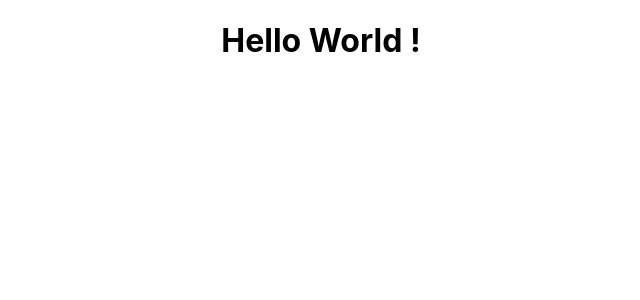
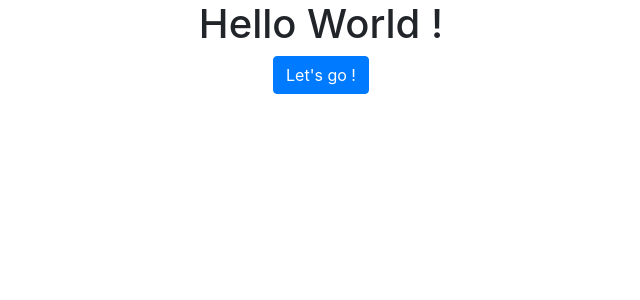
Before and after one commit to BenPrt/covid-19-generator, a React (Create React App) app: page / in a window 1280 px wide. Shown: the top 300 px of the page, without its empty margins (319-959 px from the left). Built offline with nearby package versions, Linux system fonts and the light colour scheme.

Commit message:
Set-up done

```diff
--- a/public/index.html
+++ b/public/index.html
@@ -7,7 +7,7 @@
     <meta name="theme-color" content="#000000" />
     <meta
       name="description"
-      content="Un générateur d'attestation de déplacement dérogatoire user-friendly"
+      content="An empty React-Redux Application"
     />
     <link rel="apple-touch-icon" href="%PUBLIC_URL%/logo192.png" />
     <!--
@@ -24,7 +24,7 @@
       work correctly both with client-side routing and a non-root public URL.
       Learn how to configure a non-root public URL by running `npm run build`.
     -->
-    <title>Covid-19 generator</title>
+    <title>React-Redux App</title>
   </head>
   <body>
     <noscript>You need to enable JavaScript to run this app.</noscript>
--- a/src/components/App/App.js
+++ b/src/components/App/App.js
@@ -1,11 +1,14 @@
 import React from 'react';
 
-import './App.css';
+import Button from 'react-bootstrap/Button';
+
+import './App.scss';
 
 function App() {
   return (
     <div className="App">
       <h1>Hello World !</h1>
+      <Button variant="primary">Let's go !</Button>
     </div>
   );
 }
--- a/src/index.js
+++ b/src/index.js
@@ -8,7 +8,7 @@ import * as serviceWorker from './serviceWorker';
 import Reducers from 'redux/reducers';
 import App from './components/App/App';
 
-import './index.css';
+import './index.scss';
 
 const composeEnhancers = window.__REDUX_DEVTOOLS_EXTENSION_COMPOSE__ || compose;
 const store = createStore(Reducers, composeEnhancers(applyMiddleware(thunk)));
--- a/src/index.css
+++ b/src/index.scss
@@ -1,3 +1,5 @@
+@import "~bootstrap/scss/bootstrap";
+
 body {
   margin: 0;
   font-family: -apple-system, BlinkMacSystemFont, 'Segoe UI', 'Roboto', 'Oxygen',
@@ -11,3 +13,14 @@ code {
   font-family: source-code-pro, Menlo, Monaco, Consolas, 'Courier New',
     monospace;
 }
+
+input[type='number']::-webkit-inner-spin-button,
+input[type='number']::-webkit-outer-spin-button {
+  -webkit-appearance: none;
+  margin: 0;
+}
+
+p {
+  margin: 0;
+  padding: 0;
+}
--- /dev/null
+++ b/src/variables.scss
@@ -0,0 +1,2 @@
+$white: #ffffff;
+$black: #000000;
```
Also changed, not shown: package.json (+17 -18 lines), src/components/App/App.scss (renamed from src/components/App/App.css), 2 other files (tests, documents, lock files or other folders).
